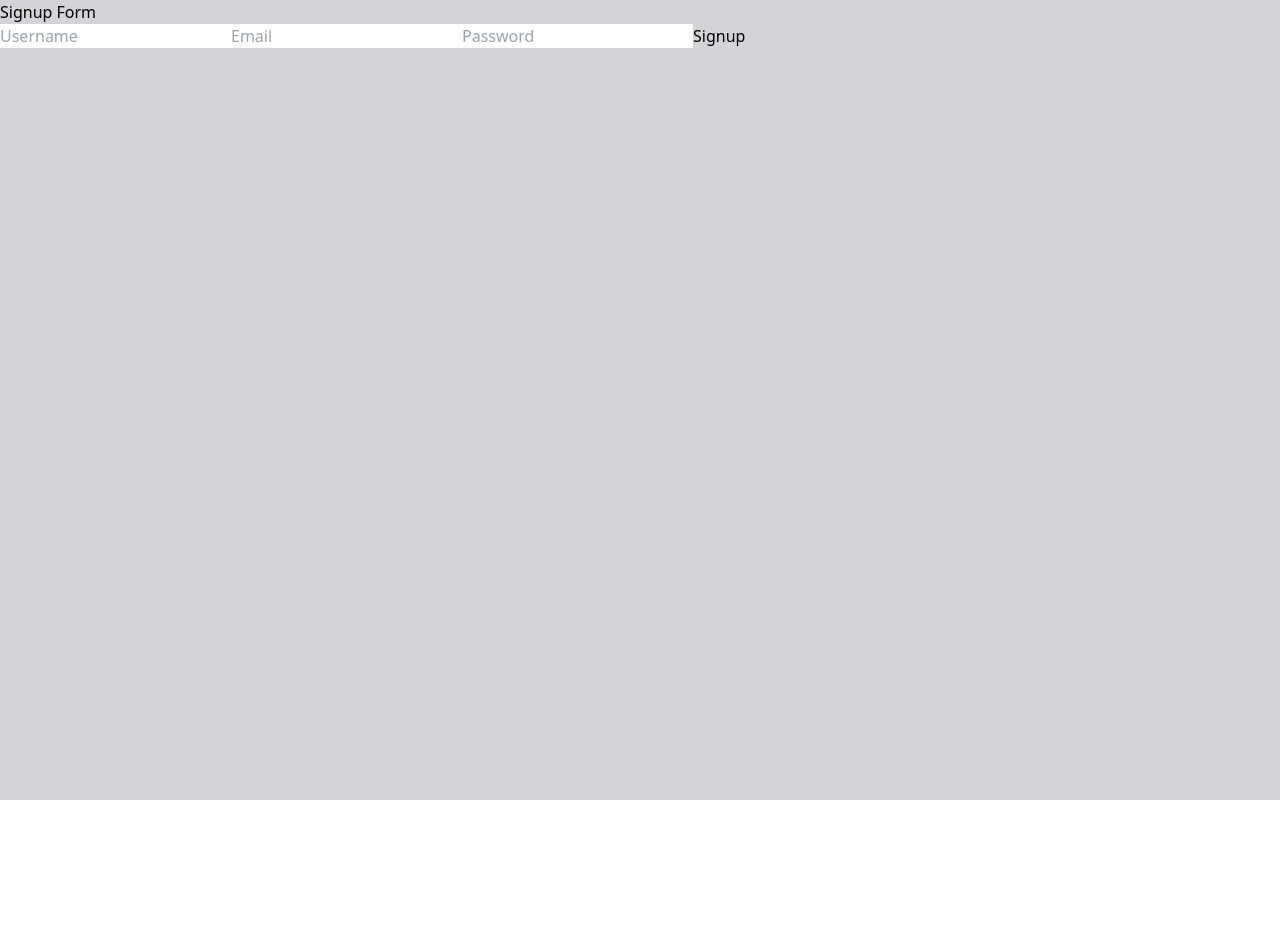
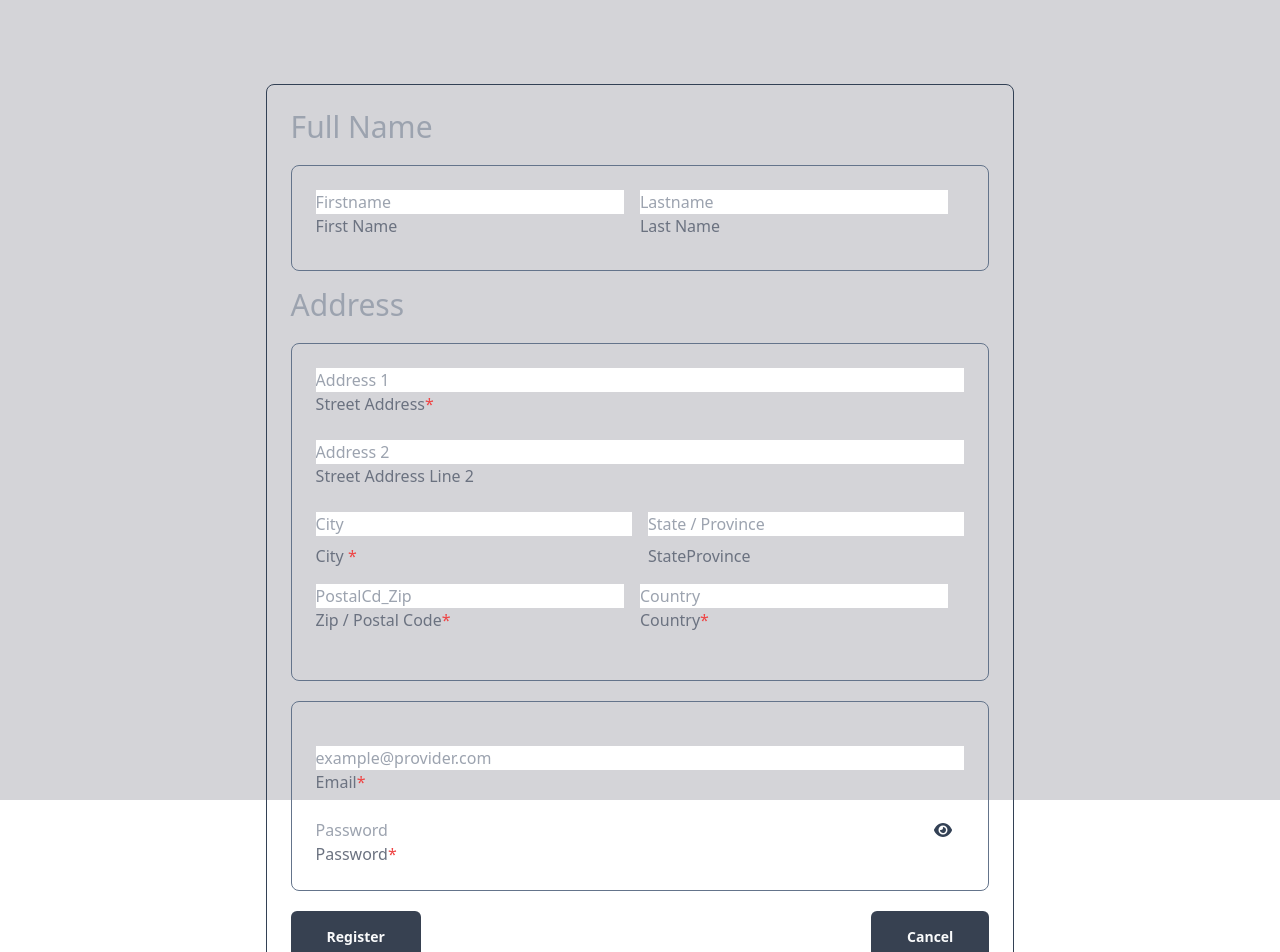
Before and after one commit to sxr133/Final_Project, a Vue app in the folder Front-End/: page /signup in a window 1280 px wide. Shown: the top 952 px of the page. Before the commit the page ends 800 px from the top, so only its background shows below. Built offline with nearby package versions, Linux system fonts and the light colour scheme.

Commit message:
signupform.vue update

```diff
--- a/Front-End/src/components/SignupForm.vue
+++ b/Front-End/src/components/SignupForm.vue
@@ -1,17 +1,140 @@
 <template>
-  <div>
-    <h1>Signup Form</h1>
-    <form>
-      <input type="text" placeholder="Username" required>
-      <input type="email" placeholder="Email" required>
-      <input type="password" placeholder="Password" required>
-      <button type="submit">Signup</button>
-    </form>
-  </div>
+  <section class="py-10 md:py-1">
+    <div class="container mx-auto my-20 px-4">
+      <form @submit.prevent="signup" class="border border-slate-700 p-6 rounded-lg w-3/5 mx-auto">
+        <h6 class="font-small text-gray-400 text-3xl md:text-10xl mb-5">Full Name</h6>
+        <div class="flex mb-4 border border-slate-500 p-6 rounded-lg mx-auto">
+          <div class="flex flex-col w-1/2 mr-4">
+            <input v-model="userSignup.FirstName" id="firstname" type="text" placeholder="Firstname" required class="w-50">
+            <label for="firstname" class="text-gray-500 mb-2">First Name</label>
+          </div>
+          <div class="flex flex-col w-1/2 mr-4">
+            <input v-model="userSignup.LastName" id="lastname" type="text" placeholder="Lastname" required class="w-50">
+            <label for="lastname" class="text-gray-500 mb-2">Last Name</label>
+          </div>
+        </div>
+
+        <h6 class="font-small text-gray-400 text-3xl md:text-10xl mb-5">Address</h6>
+        <div class="border border-slate-500 p-6 rounded-lg mx-auto">
+          <div class="flex flex-col mb-4">
+            <input v-model="userSignup.StreetAddress1" id="address1" type="text" placeholder="Address 1" required class="w-50">
+            <label for="address1" class="text-gray-500 mb-2">Street Address<span class="text-red-500">*</span></label>
+          </div>
+          <div class="flex flex-col mb-4">
+            <input v-model="userSignup.StreetAddress2" id="address2" type="text" placeholder="Address 2" class="w-50">
+            <label for="address2" class="text-gray-500 mb-2">Street Address Line 2</label>
+          </div>
+
+          <div class="flex mb-4">
+            <div class="flex flex-col w-1/2 mr-4">
+                <input v-model="userSignup.City" id="city" type="text" placeholder="City" required>
+                <label for="city" class="text-gray-500 mt-2">City <span class="text-red-500">*</span></label>
+            </div>
+            <div class="flex flex-col w-1/2">
+                <input v-model="userSignup.State_Prov" id="state_prov" type="text" placeholder="State / Province" required>
+                <label for="state_prov" class="text-gray-500 mt-2">StateProvince</label>
+            </div>
+          </div>
+
+          <div class="flex mb-4">
+            <div class="flex flex-col w-1/2 mr-4">
+              <input v-model="userSignup.Zip_Post_Cd" id="postal_zip" type="text" placeholder="PostalCd_Zip" required>
+              <label for="postal_zip" class="text-gray-500 mb-2">Zip / Postal Code<span class="text-red-500">*</span></label>
+            </div>
+            <div class="flex flex-col w-1/2 mr-4">
+              <input v-model="userSignup.Country" id="country" type="text" placeholder="Country" required>
+              <label for="country" class="text-gray-500 mb-2">Country<span class="text-red-500">*</span></label>
+            </div>
+          </div>
+        </div>
+        <div class="border border-slate-500 p-6 rounded-lg mx-auto my-5">
+          <div class="flex flex-col mb-4 my-5">
+            <input v-model="userSignup.Email" id="email" type="text" placeholder="example@provider.com" required>
+            <label for="email" class="text-gray-500 mb-2">Email<span class="text-red-500">*</span></label>
+          </div>
+
+            <div class="flex flex-col relative sadfmb-2">
+              <input v-model="userSignup.Password" id="password" :type="showPassword ? 'text' : 'password'" placeholder="Password" required>
+              <button type="button" class="absolute inset-y--10 right-0 flex items-center px-3 py-1 text-slate-700" @click="togglePasswordVisibility">
+                <font-awesome-icon :icon="showPassword ? 'fa-eye-slash' : 'eye'" />
+              </button>
+              <label for="password" class="text-gray-500">Password<span class="text-red-500">*</span></label>
+
+            </div>
+
+        </div>
+        <div class="flex justify-between">
+          <button  type="submit" class="px-7 py-3 md:px-9 md:py-4 font-medium md:font-semibold bg-gray-700 text-gray-50 text-sm rounded-md hover:bg-gray-50 hover:text-gray-700 transition ease-linear duration-500">Register</button>
+          <router-link :to="'/'" class="px-7 py-3 md:px-9 md:py-4 font-medium md:font-semibold bg-gray-700 text-gray-50 text-sm rounded-md hover:bg-gray-50 hover:text-gray-700 transition ease-linear duration-500">Cancel</router-link>
+        </div>
+      </form>
+    </div>
+  </section>
 </template>
 
 <script>
+import { FontAwesomeIcon } from '@fortawesome/vue-fontawesome'
+import { library } from '@fortawesome/fontawesome-svg-core';
+import { faEyeSlash, faEye } from '@fortawesome/free-solid-svg-icons';
+import axios from 'axios'; // Import Axios
+
+library.add(faEyeSlash);
+library.add(faEye);
+
 export default {
-  // Component logic goes here
+  components: {
+    FontAwesomeIcon
+  },
+  data() {
+    return {
+      showPassword: false,
+
+      userSignup: {
+        FirstName: '',
+        LastName: '',
+        StreetAddress1: '',
+        StreetAddress2: '',
+        City: '',
+        State_Prov: '',
+        Zip_Post_Cd: '',
+        Country: '',
+        Email: '',
+        Password: ''
+      }
+    }
+  },
+  methods: {
+    togglePasswordVisibility() {
+      console.log('togglePasswordVisibility called');
+      this.showPassword = !this.showPassword;
+    },
+    async signup() {
+      try {
+        const userData = {
+          FirstName: this.userSignup.FirstName,
+          LastName: this.userSignup.LastName,
+          StreetAddress1: this.userSignup.StreetAddress1,
+          StreetAddress2: this.userSignup.StreetAddress2,
+          City: this.userSignup.City,
+          State_Prov: this.userSignup.State_Prov,
+          Zip_Post_Cd: this.userSignup.Zip_Post_Cd,
+          Country: this.userSignup.Country,
+          Email: this.userSignup.Email,
+          Password: this.userSignup.Password
+        };
+
+        console.log("userData data:", userData); // Log userSignup data
+        console.log("Sending signup request...");
+        const endpoint = 'https://localhost:7102/Signup'; // Adjust the URL as per your backend setup
+        const response = await axios.post(endpoint, userData);
+
+        console.log("Signup response:", response.data); // Log signup response
+        this.$router.push({ name: 'loginPage' }); // Redirect to the login page upon successful signup
+      } catch (error) {
+        console.error('Error:', error);
+        // Handle signup failure
+      }
+    }
+  }
 };
 </script>
```
